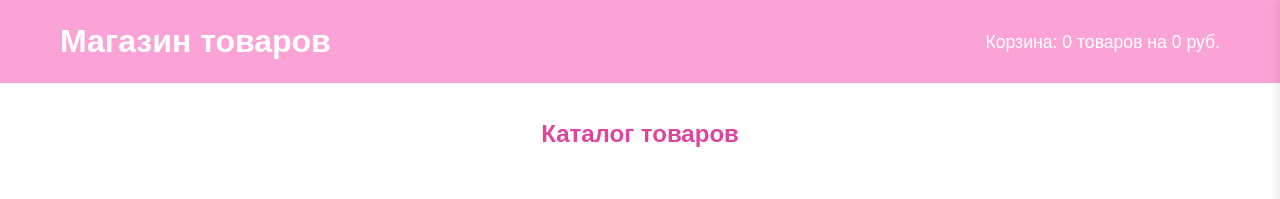
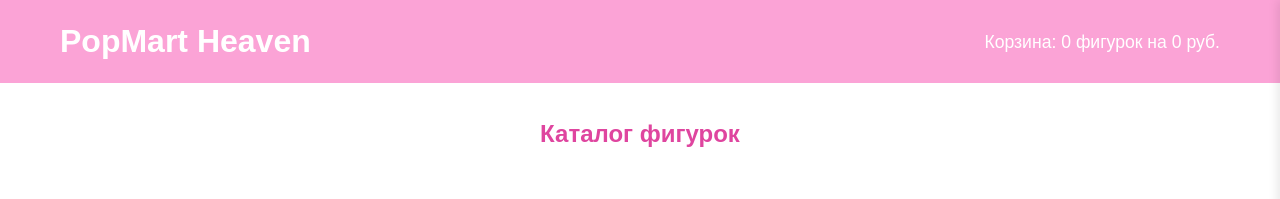
Before and after one commit to zefirnaya/Webstore_lab, a plain HTML site: page index.html in a window 1280 px wide. Shown: the top 199 px of the page. Drawn offline with Linux system fonts and the light colour scheme.

Commit message:
Придумала название магазина :)

```diff
--- a/index.html
+++ b/index.html
@@ -3,17 +3,17 @@
 <head>
     <meta charset="UTF-8">
     <meta name="viewport" content="width=device-width, initial-scale=1.0">
-    <title>Интернет-магазин</title>
+    <title>PopMart Heaven</title>
     <link rel="stylesheet" href="styles.css">
 </head>
 <body>
     <header class="header">
         <div class="container">
-            <h1>Магазин товаров</h1>
+            <h1>PopMart Heaven</h1>
             <div class="cart-info">
                 <span>Корзина: </span>
                 <span id="cart-count">0</span>
-                <span> товаров на </span>
+                <span> фигурок на </span>
                 <span id="cart-total">0</span>
                 <span> руб.</span>
             </div>
@@ -23,7 +23,7 @@
     <main class="main">
         <section class="products">
             <div class="container">
-                <h2>Каталог товаров</h2>
+                <h2>Каталог фигурок</h2>
                 <div class="products-grid" id="products-grid">
                     <!-- Товары будут здесь -->
                 </div>
```
